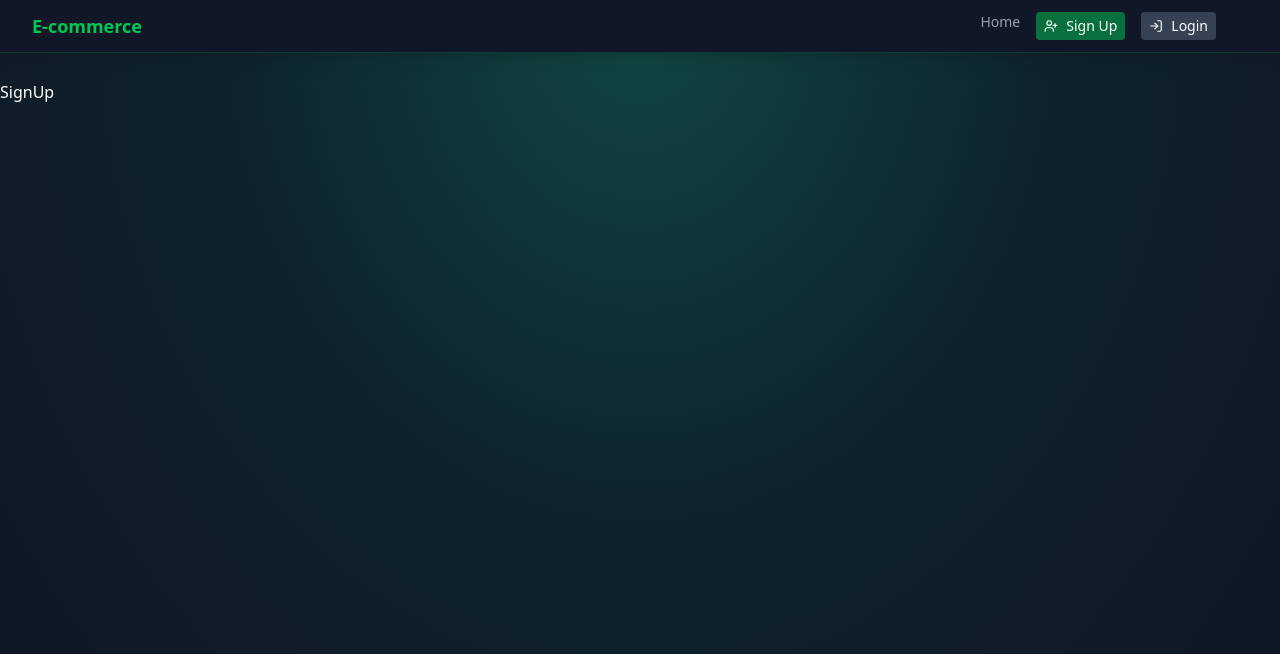
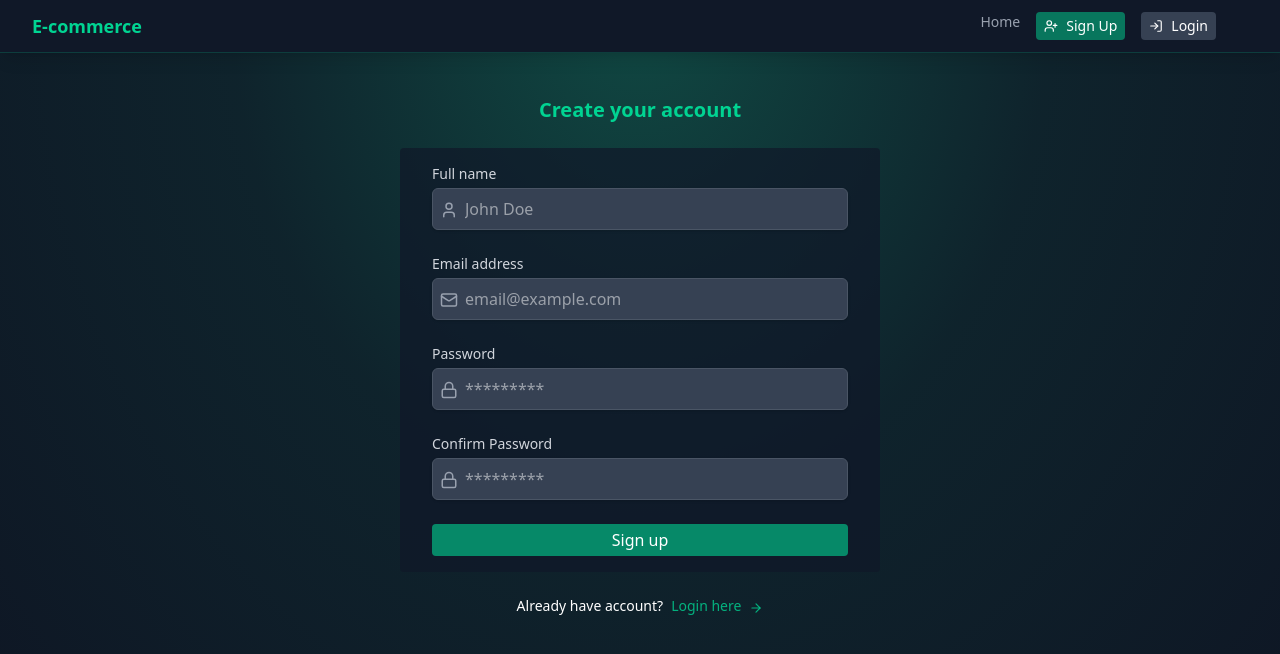
Before and after one commit to DevPastey/E_Commerce_Store, a React app in the folder frontend/: page /signup in a window 1280 px wide. Shown: the top 654 px of the page. Built offline with nearby package versions, Linux system fonts and the light colour scheme; the HTML template or start-up script is replaced by a standard one.

Commit message:
Inplement Signup page

```diff
--- /dev/null
+++ b/frontend/src/components/Button.tsx
@@ -0,0 +1,12 @@
+import type { ButtonProps } from "../types/types"
+
+
+const Button = ({label}: ButtonProps) => {
+  return (
+    <button className="w-full flex justify-center items-center py-1 rounded bg-primary-green/60 hover:bg-primary-green/80">
+      {label}
+    </button>
+  )
+}
+
+export default Button
--- /dev/null
+++ b/frontend/src/components/CreateProductForm.tsx
@@ -0,0 +1,162 @@
+import { useState } from "react";
+import { motion } from "framer-motion";
+import { PlusCircle, Upload, Loader } from "lucide-react";
+import { useProductStore } from "../stores/useProductStore";
+
+const categories = ["jeans", "t-shirts", "shoes", "glasses", "jackets", "suits", "bags"];
+
+const CreateProductForm = () => {
+	const [newProduct, setNewProduct] = useState({
+		name: "",
+		description: "",
+		price: "",
+		category: "",
+		image: "",
+	});
+
+	const { createProduct, loading } = useProductStore();
+
+	const handleSubmit = async (e) => {
+		e.preventDefault();
+		try {
+			await createProduct(newProduct);
+			setNewProduct({ name: "", description: "", price: "", category: "", image: "" });
+		} catch {
+			console.log("error creating a product");
+		}
+	};
+
+	const handleImageChange = (e) => {
+		const file = e.target.files[0];
+		if (file) {
+			const reader = new FileReader();
+
+			reader.onloadend = () => {
+				setNewProduct({ ...newProduct, image: reader.result });
+			};
+
+			reader.readAsDataURL(file); // base64
+		}
+	};
+
+	return (
+		<motion.div
+			className='bg-gray-800 shadow-lg rounded-lg p-8 mb-8 max-w-xl mx-auto'
+			initial={{ opacity: 0, y: 20 }}
+			animate={{ opacity: 1, y: 0 }}
+			transition={{ duration: 0.8 }}
+		>
+			<h2 className='text-2xl font-semibold mb-6 text-emerald-300'>Create New Product</h2>
+
+			<form onSubmit={handleSubmit} className='space-y-4'>
+				<div>
+					<label htmlFor='name' className='block text-sm font-medium text-gray-300'>
+						Product Name
+					</label>
+					<input
+						type='text'
+						id='name'
+						name='name'
+						value={newProduct.name}
+						onChange={(e) => setNewProduct({ ...newProduct, name: e.target.value })}
+						className='mt-1 block w-full bg-gray-700 border border-gray-600 rounded-md shadow-sm py-2
+						 px-3 text-white focus:outline-none focus:ring-2
+						focus:ring-emerald-500 focus:border-emerald-500'
+						required
+					/>
+				</div>
+
+				<div>
+					<label htmlFor='description' className='block text-sm font-medium text-gray-300'>
+						Description
+					</label>
+					<textarea
+						id='description'
+						name='description'
+						value={newProduct.description}
+						onChange={(e) => setNewProduct({ ...newProduct, description: e.target.value })}
+						rows='3'
+						className='mt-1 block w-full bg-gray-700 border border-gray-600 rounded-md shadow-sm
+						 py-2 px-3 text-white focus:outline-none focus:ring-2 focus:ring-emerald-500
+						 focus:border-emerald-500'
+						required
+					/>
+				</div>
+
+				<div>
+					<label htmlFor='price' className='block text-sm font-medium text-gray-300'>
+						Price
+					</label>
+					<input
+						type='number'
+						id='price'
+						name='price'
+						value={newProduct.price}
+						onChange={(e) => setNewProduct({ ...newProduct, price: e.target.value })}
+						step='0.01'
+						className='mt-1 block w-full bg-gray-700 border border-gray-600 rounded-md shadow-sm
+						py-2 px-3 text-white focus:outline-none focus:ring-2 focus:ring-emerald-500
+						 focus:border-emerald-500'
+						required
+					/>
+				</div>
+
+				<div>
+					<label htmlFor='category' className='block text-sm font-medium text-gray-300'>
+						Category
+					</label>
+					<select
+						id='category'
+						name='category'
+						value={newProduct.category}
+						onChange={(e) => setNewProduct({ ...newProduct, category: e.target.value })}
+						className='mt-1 block w-full bg-gray-700 border border-gray-600 rounded-md
+						 shadow-sm py-2 px-3 text-white focus:outline-none
+						 focus:ring-2 focus:ring-emerald-500 focus:border-emerald-500'
+						required
+					>
+						<option value=''>Select a category</option>
+						{categories.map((category) => (
+							<option key={category} value={category}>
+								{category}
+							</option>
+						))}
+					</select>
+				</div>
+
+				<div className='mt-1 flex items-center'>
+					<input type='file' id='image' className='sr-only' accept='image/*' onChange={handleImageChange} />
+					<label
+						htmlFor='image'
+						className='cursor-pointer bg-gray-700 py-2 px-3 border border-gray-600 rounded-md shadow-sm text-sm leading-4 font-medium text-gray-300 hover:bg-gray-600 focus:outline-none focus:ring-2 focus:ring-offset-2 focus:ring-emerald-500'
+					>
+						<Upload className='h-5 w-5 inline-block mr-2' />
+						Upload Image
+					</label>
+					{newProduct.image && <span className='ml-3 text-sm text-gray-400'>Image uploaded </span>}
+				</div>
+
+				<button
+					type='submit'
+					className='w-full flex justify-center py-2 px-4 border border-transparent rounded-md
+					shadow-sm text-sm font-medium text-white bg-emerald-600 hover:bg-emerald-700
+					focus:outline-none focus:ring-2 focus:ring-offset-2 focus:ring-emerald-500 disabled:opacity-50'
+					disabled={loading}
+				>
+					{loading ? (
+						<>
+							<Loader className='mr-2 h-5 w-5 animate-spin' aria-hidden='true' />
+							Loading...
+						</>
+					) : (
+						<>
+							<PlusCircle className='mr-2 h-5 w-5' />
+							Create Product
+						</>
+					)}
+				</button>
+			</form>
+		</motion.div>
+	);
+};
+export default CreateProductForm;
--- a/frontend/src/components/Input.tsx
+++ b/frontend/src/components/Input.tsx
@@ -1,22 +1,31 @@
+import type { InputProps } from "../types/types"
 
 
-const Input = () => {
+
+const Input = ({name, placeholder, type, label, value, icon, onChange}: InputProps) => {
   return (
     <div>
-      	<label htmlFor='name' className='block text-sm font-medium text-gray-300'>
-            Product Name
+      	<label htmlFor={name} className='block text-sm font-medium text-gray-300'>
+            {label}
         </label>
-        <input
-            type='text'
-            id='name'
-            name='name'
-            value={newProduct.name}
-            onChange={(e) => setNewProduct({ ...newProduct, name: e.target.value })}
-            className='mt-1 block w-full bg-gray-700 border border-gray-600 rounded-md shadow-sm py-2
-                px-3 text-white focus:outline-none focus:ring-2
-            focus:ring-emerald-500 focus:border-emerald-500'
-            required
-        />
+
+        <div className="relative">
+            <input
+                type={type}
+                id={name}
+                name={name}
+                placeholder={placeholder}
+                value={value}
+                onChange={onChange}
+                className='mt-1 mb-6 pl-8 block w-full bg-gray-700 border border-gray-600 rounded-md shadow-sm py-2
+                    px-3 text-white focus:outline-none focus:ring-2
+                focus:ring-emerald-500 focus:border-emerald-500  placeholder:mt-2 '
+                required
+            />
+            <div className="absolute top-[13px] left-2 z-10 text-gray-400" >{icon}</div>
+        </div>
+
+
     </div>
   )
 }
--- a/frontend/src/index.css
+++ b/frontend/src/index.css
@@ -2,5 +2,5 @@
 
 
 @theme {
-    --color-primary-green: var(--color-green-500) /* oklch(52.7% 0.154 150.069) */;
+    --color-primary-green: var(--color-emerald-400) /* oklch(52.7% 0.154 150.069) */;
 }
--- a/frontend/src/pages/HomePage.tsx
+++ b/frontend/src/pages/HomePage.tsx
@@ -23,9 +23,10 @@ const HomePage = () => {
             </div>
         </div>
 
-        <form onSubmit={handleSubmit} className="bg-gray-900/60 flex flex-col px-4 py-6">
+        {/* <form onSubmit={handleSubmit} className="bg-gray-900/60 flex flex-col px-4 py-6 w-130">
             <h3>Create New Product</h3>
-        </form>
+            <Input name="name" value={} onChange={} />
+        </form> */}
     </div>
   )
 }
--- a/frontend/src/pages/SignUpPage.tsx
+++ b/frontend/src/pages/SignUpPage.tsx
@@ -1,8 +1,38 @@
+import Input from "../components/Input";
+import Button from "../components/Button";
+import { Link } from "react-router-dom";
+import { LogIn, Lock, User, Mail, ArrowRight } from 'lucide-react';
+
+
 
 const SignUpPage = () => {
+    const handleSubmit = () => {
+        console.log("form submitted")
+    }
+
+    const handleChange = () => {
+        console.log("form changed");
+    }
   return (
-    <div>
-      SignUp
+    <div className=" container flex flex-col items-center justify-center">
+
+        <h1 className="text-primary-green text-xl font-bold mt-4">Create your account</h1>
+
+        <form onSubmit={handleSubmit} className="w-120 bg-gray-900/70 py-4 px-8 rounded my-6">
+            <Input type="text" label="Full name" name="name" placeholder="John Doe" icon={<User size={18} />} onChange={handleChange}/>
+            <Input type="text" label="Email address" name="email" placeholder="email@example.com" icon={<Mail size={18} />} onChange={handleChange}/>
+            <Input type="password" label="Password" name="password" placeholder="*********" icon={<Lock size={18} />} onChange={handleChange}/>
+            <Input type="password" label="Confirm Password" name="confirm password" placeholder="*********" icon={<Lock size={18} />} onChange={handleChange}/>
+            <Button label="Sign up" />
+        </form>
+
+        <Link to="/login" className="flex gap-2 text-sm justify-center items-center">
+            <span>Already have account?</span>
+            <span className="text-primary-green/80 hover:text-primary-green">Login here</span>
+            <ArrowRight size={14} className="mt-1 text-primary-green/80 hover:text-primary-green" />
+        </Link>
+
+
     </div>
   )
 }
--- /dev/null
+++ b/frontend/src/stores/useProductStore.ts
@@ -0,0 +1,11 @@
+import { create } from 'zustand'
+
+type Store = {
+  count: number
+  inc: () => void
+}
+
+const useProductStore = create<Store>()((set) => ({
+  count: 1,
+  inc: () => set((state) => ({ count: state.count + 1 })),
+}))
--- /dev/null
+++ b/frontend/src/types/types.d.ts
@@ -0,0 +1,10 @@
+import type React from "react";
+
+export type InputProps = {
+  label?: string;
+  icon?: React.ReactElement;
+} & React.InputHTMLAttributes<HTMLInputElement>;
+
+export type ButtonProps = {
+    label: string;
+}
```
